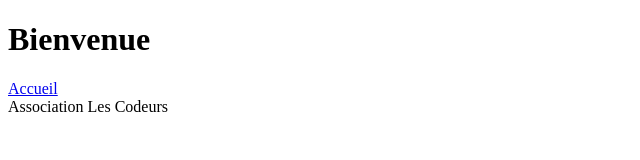
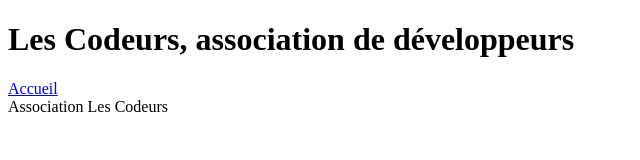
Before and after one commit to Gaeska-SP/tp-git-asso, a plain HTML site: page index2.html in a window 1280 px wide. Shown: the whole page, without its empty margins (0-640 px from the left). Drawn offline with Linux system fonts and the light colour scheme.

Commit message:
Revise heading and structure in index2.html
Updated the main heading to provide a more descriptive title for the association.

```diff
--- a/index2.html
+++ b/index2.html
@@ -5,7 +5,8 @@
 <title>Association Les Codeurs</title>
 </head>
 <body>
-<h1>Bienvenue</h1>
+<h1>Les
+Codeurs, association de développeurs</h1>
 <nav>
 <a href="index.html">Accueil</a>
 </nav>
```
